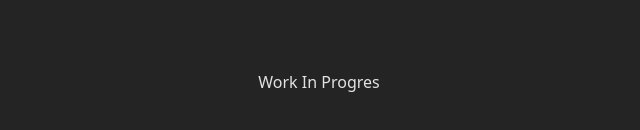
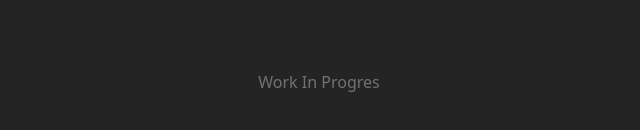
Before and after one commit to Madmateusz/JacuzziGo, a React (Vite) app: page / in a window 1280 px wide. Shown: the part 318-448 px from the top of the page, without its empty margins (321-961 px from the left). Built offline with nearby package versions, Linux system fonts and the light colour scheme.

Commit message:
WIP-blinking added

```diff
--- a/src/App.css
+++ b/src/App.css
@@ -69,3 +69,14 @@ h1
 
   font-size: 3em;
 }
+
+p{
+  animation: migan 3s ease-in-out infinite;
+}
+
+@keyframes migan {
+  0% {opacity: 1;}
+  50% {opacity: 0.25;}
+  100% {opacity: 1;}
+
+}
--- a/src/App.jsx
+++ b/src/App.jsx
@@ -10,12 +10,12 @@ function App() {
     <>
 
     <div>
-
+    <header>
+        <h1>Jacuzzi GO</h1>
+        </header>
       <p>Work In Progres</p>
 
-      <header>
-        <h1>Jacuzzi GO</h1>
-        </header>
+
     </div>
       {/* <div>
         <a href="https://vite.dev" target="_blank">
```
